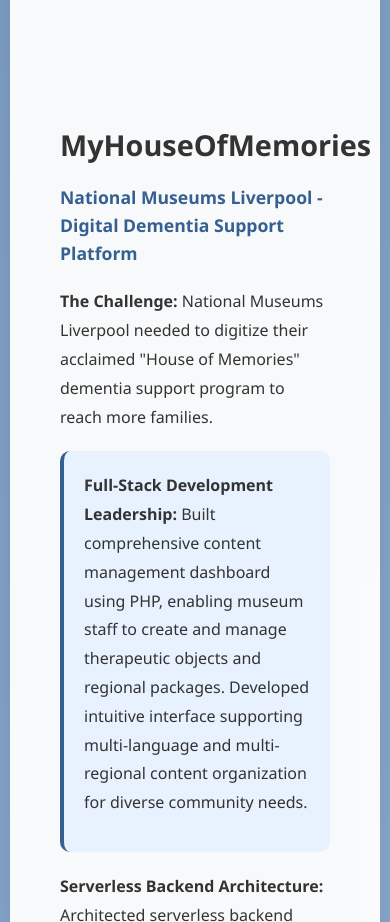
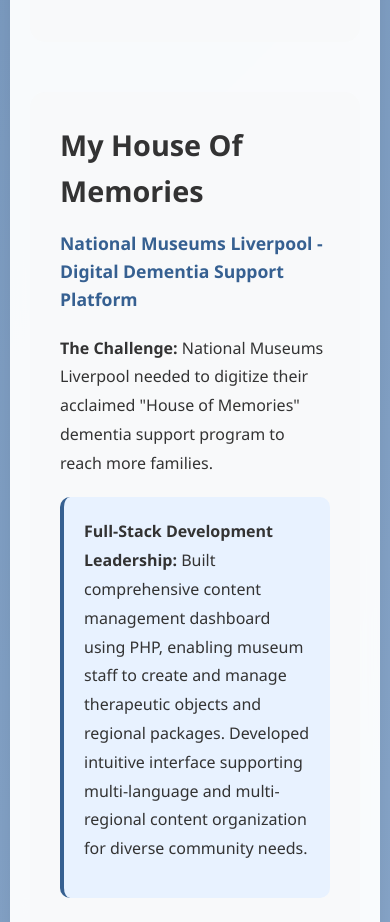
Before and after one commit to Paeyn/portfolio, a plain HTML site: page index.html in a window 390 px wide. Shown: the part 8004-8926 px from the top of the page. Drawn offline with Linux system fonts and the light colour scheme.

Commit message:
Fix for horizontal scroll on mobile view

```diff
--- a/index.html
+++ b/index.html
@@ -524,7 +524,7 @@
 
         <!-- MyHouseOfMemories -->
         <div class="case-study">
-          <h3>MyHouseOfMemories</h3>
+          <h3>My House Of Memories</h3>
           <div class="subtitle">
             National Museums Liverpool - Digital Dementia Support Platform
           </div>
```
